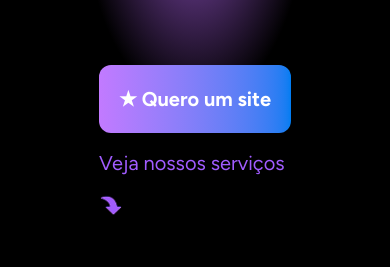
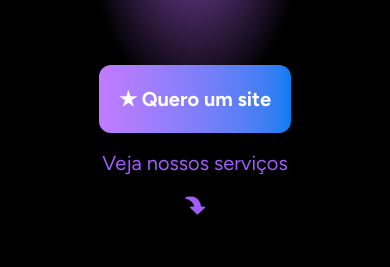
Before and after one commit to Anderson22-dev/decodesites, a Next.js app: page / in a window 390 px wide. Shown: the part 441-708 px from the top of the page. Built offline with nearby package versions, Linux system fonts and the light colour scheme; a web font is replaced by a local one.

Commit message:
feat: centralize arrow icon

```diff
--- a/src/app/page.tsx
+++ b/src/app/page.tsx
@@ -61,7 +61,7 @@
             Somos especializados em projetar e desenvolver sites profissionais.
           </p>
         </div>
-        <div className="flex flex-col sm:flex-row sm:items-center gap-4">
+        <div className="flex flex-col items-center sm:flex-row sm:items-center gap-4">
           <Link
             href="https://api.whatsapp.com/send?phone=5511961645108"
             target="_blank"
```
